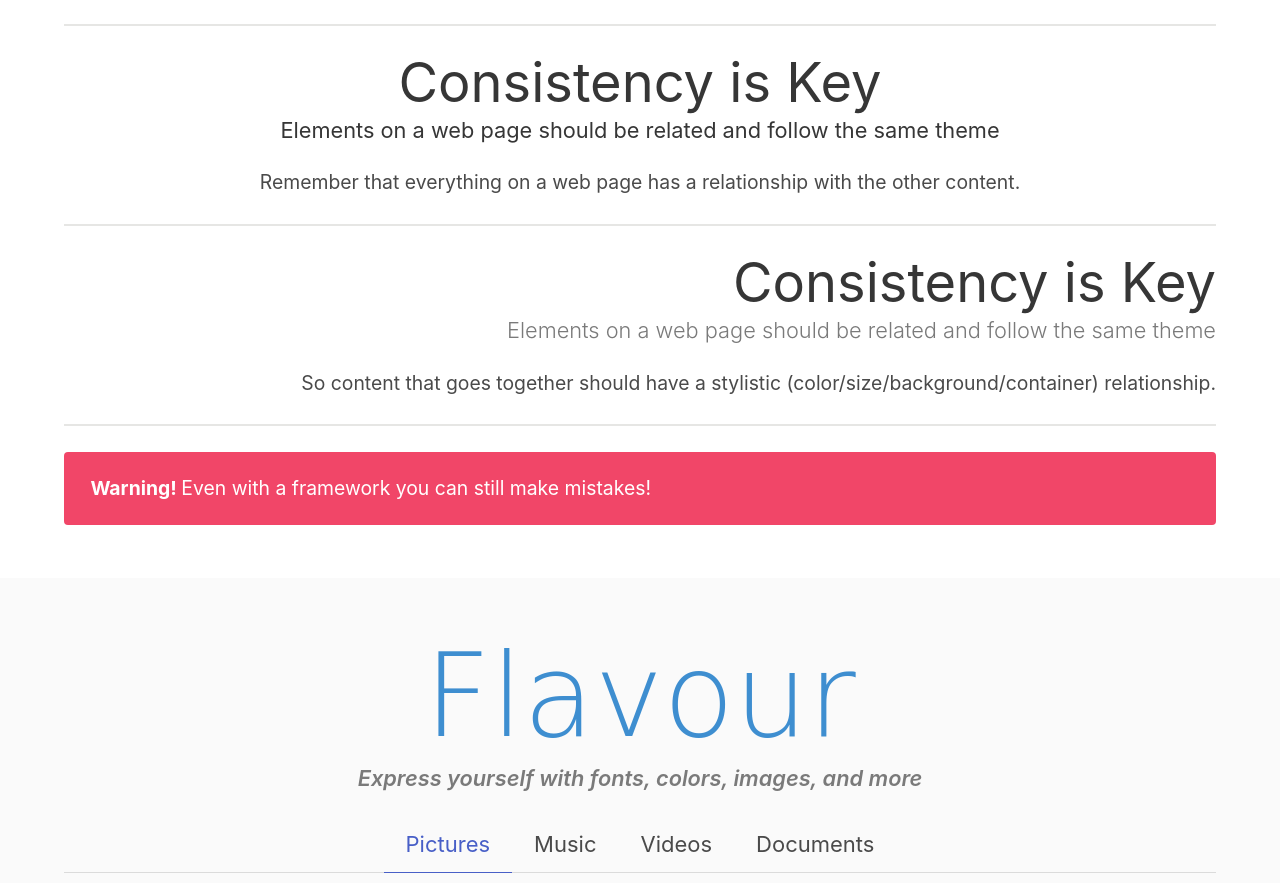
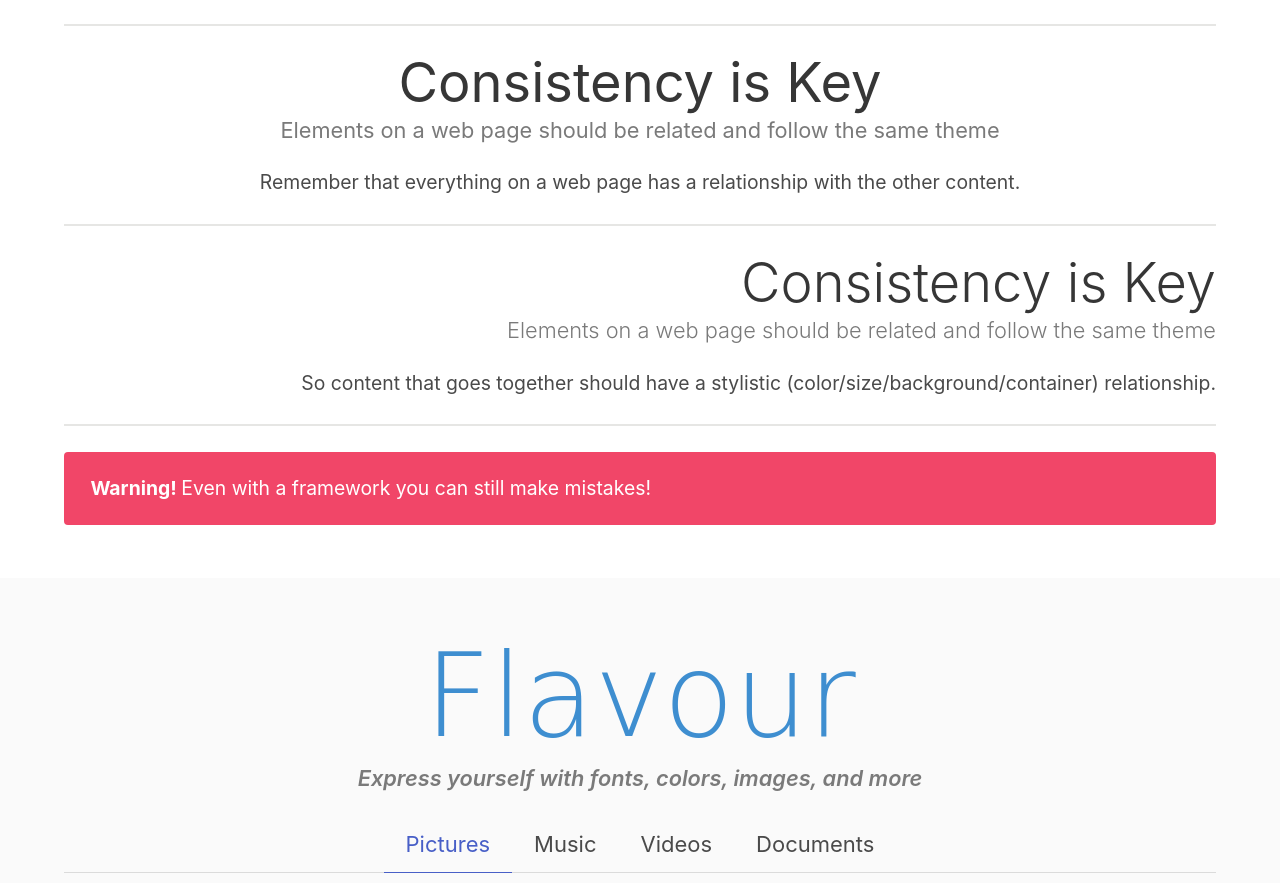
Before and after one commit to jdmar3-comp426/a02-austinfw, a website: page index.html in a window 1280 px wide. Shown: the part 1716-2599 px from the top of the page. Drawn offline with nearby package versions, Linux system fonts and the light colour scheme; a web font is replaced by a local one.

Commit message:
more typos

```diff
--- a/index.html
+++ b/index.html
@@ -66,14 +66,14 @@
         <hr>
         <div class="content has-text-centered">
             <h1 class="title has-text-weight-normal">Consistency is Key</h1>
-            <h5 class="subtitle has-test-grey has-text-weight-normal">Elements on a web page should be related and follow the same theme</h5>
+            <h5 class="subtitle has-text-grey has-text-weight-normal">Elements on a web page should be related and follow the same theme</h5>
             <p>
 	    	Remember that everything on a web page has a relationship with the other content.
 	    </p>
         </div>
         <hr>
         <div class="content has-text-right">
-            <h1 class="title has-text-weight-normal">Consistency is Key</h1>
+            <h1 class="title has-text-weight-light">Consistency is Key</h1>
             <h5 class="subtitle has-text-grey has-text-weight-light">Elements on a web page should be related and follow the same theme</h5>
             <p>
 	    	So content that goes together should have a stylistic (color/size/background/container) relationship.
```
